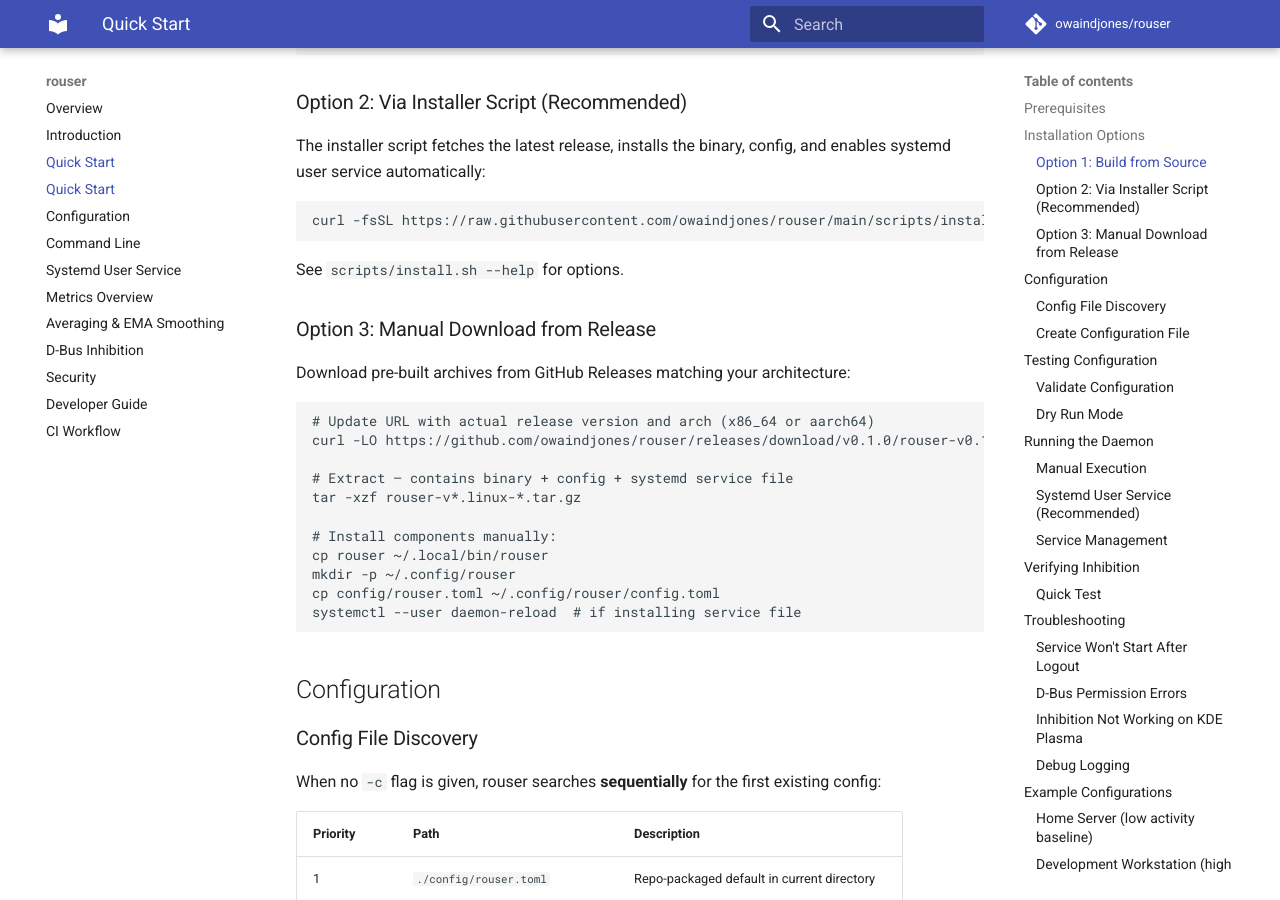
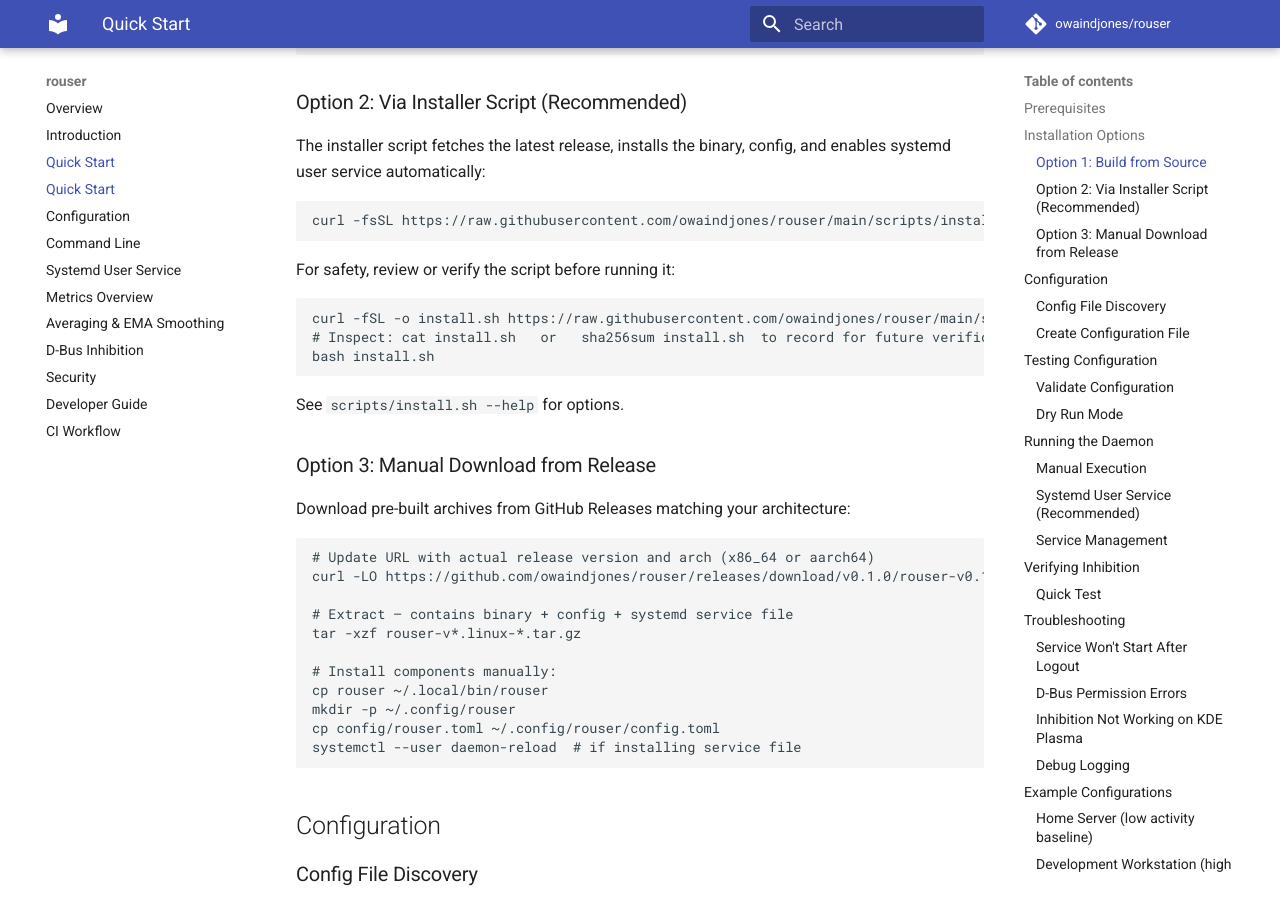
Before and after one commit to owaindjones/rouser, an MkDocs documentation site: the page built from docs/quickstart.md, in a window 1280 px wide and 900 px high, scrolled down 722 px. Built offline with MkDocs 1.6.1 and Material for MkDocs 9.7.7, drawn with Linux system fonts in a browser that asks for light colours; comment, search, counter and statistics services are not loaded.

Commit message:
docs: fix bare 'rouser' command in README, add install script docs
- Fix Quick Start: use ./target/release/rouser instead of bare 'rouser'
  (binary not on PATH without manual installation)
- Add install script section to README with curl|bash and verify-before-run options
- Update Configuration example to reference correct binary path
- Add verification note in quickstart.md for install.sh before piping to bash
- Add --help flag support to scripts/install.sh

````diff
--- a/docs/quickstart.md
+++ b/docs/quickstart.md
@@ -31,6 +31,14 @@
 
 ```bash
 curl -fsSL https://raw.githubusercontent.com/owaindjones/rouser/main/scripts/install.sh | bash
+```
+
+For safety, review or verify the script before running it:
+
+```bash
+curl -fSL -o install.sh https://raw.githubusercontent.com/owaindjones/rouser/main/scripts/install.sh
+# Inspect: cat install.sh   or   sha256sum install.sh  to record for future verification
+bash install.sh
 ```
 
 See `scripts/install.sh --help` for options.
````
Also changed, not shown: README.md (+21 -2 lines), 1 other file.
